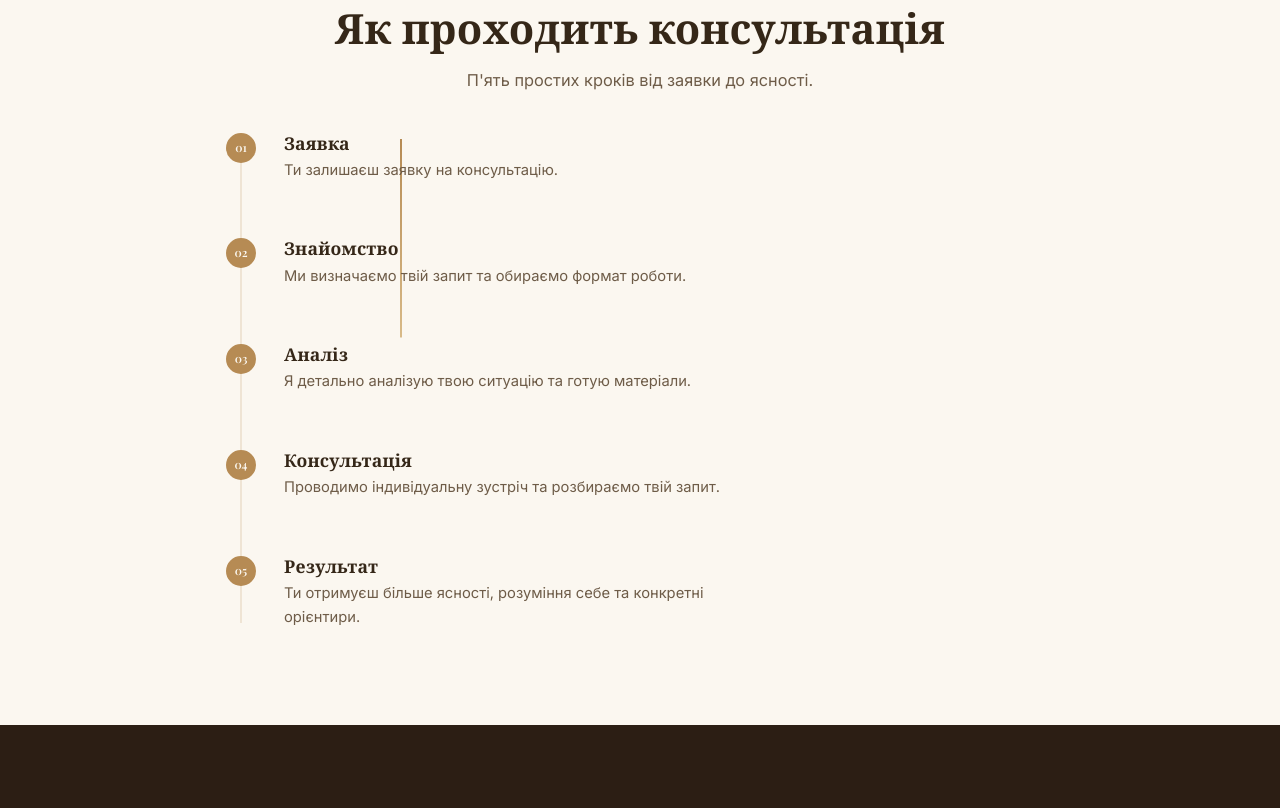
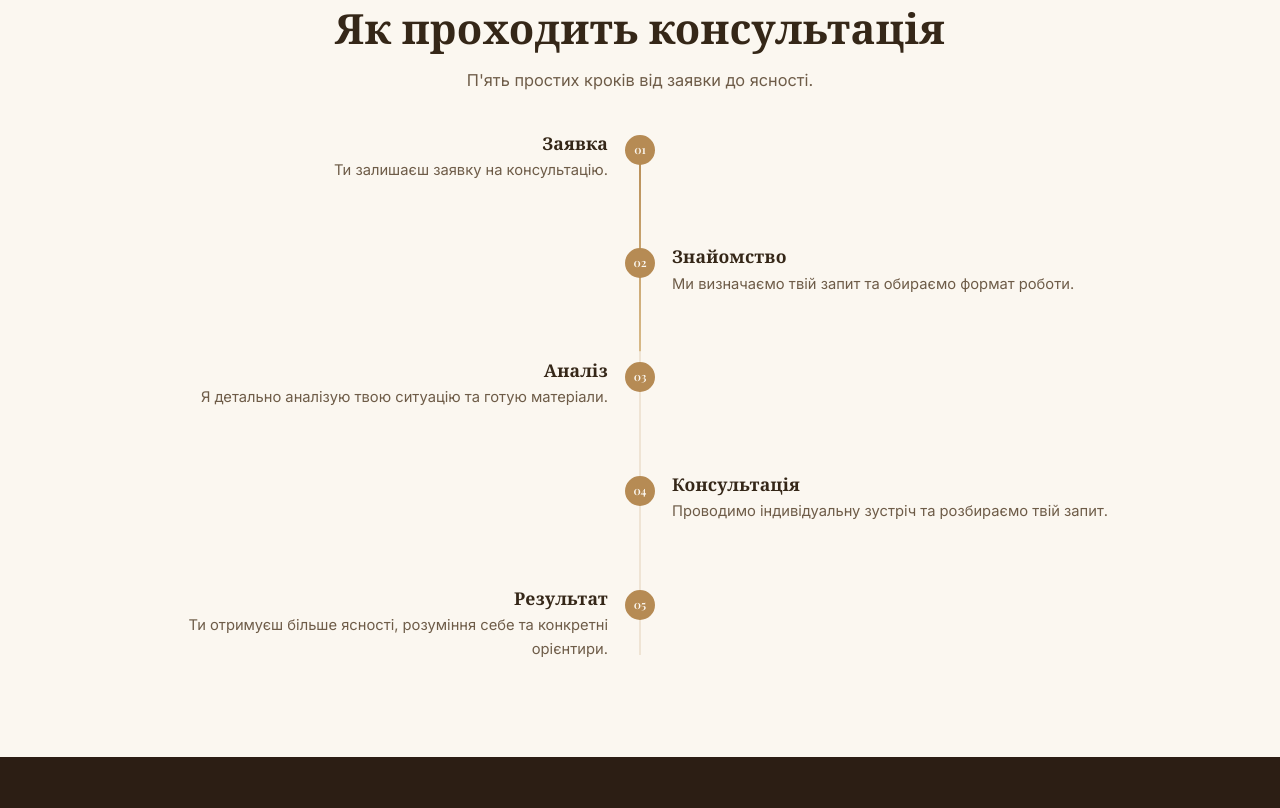
Before and after one commit to BogdanFrundin/alina-astrolog, a plain HTML site: page index.html in a window 1280 px wide. Shown: the part 3152-3960 px from the top of the page. Drawn offline with nearby package versions, Linux system fonts and the light colour scheme; a web font is replaced by a local one.

Commit message:
Rework "Як проходить консультація" desktop layout into a centered zigzag
Previously the timeline was pinned to a fixed left offset (line at
left:160px inside the 1200px container), leaving a large empty gap on
the right on wide screens. From 960px the line now sits at the exact
horizontal center; odd steps (01/03/05) render text-right-aligned to
its left, even steps (02/04) render text-left-aligned to its right,
using the existing data-step attributes for placement. Dots/colors/
fonts unchanged — only the desktop arrangement changed.

```diff
--- a/index.html
+++ b/index.html
@@ -1056,6 +1056,57 @@ footer.site-footer .foot-note{ opacity: 0.6; margin-top: 6px; }
   .services-hint{ display: none; }
 }
 
+/* Timeline: zigzag around a centered gold line on wider screens */
+@media (min-width: 960px){
+  .timeline{ padding-left: 0; }
+  .timeline-track{ left: 50%; transform: translateX(-50%); }
+
+  .timeline-item{
+    position: relative;
+    display: grid;
+    grid-template-columns: 1fr 1fr;
+    column-gap: 64px;
+    align-items: start;
+    padding-bottom: 64px;
+  }
+  .timeline-dot{
+    left: 50%;
+    top: 2px;
+    transform: translateX(-50%);
+  }
+  .timeline-num-col{ grid-row: 1; }
+  .timeline-content{ grid-row: 1; max-width: none; }
+
+  /* Odd steps (01, 03, 05): text hugs the line from the left, dot sits to its right */
+  .timeline-item[data-step="1"] .timeline-content,
+  .timeline-item[data-step="3"] .timeline-content,
+  .timeline-item[data-step="5"] .timeline-content{
+    grid-column: 1;
+    text-align: right;
+  }
+  .timeline-item[data-step="1"] .timeline-num-col,
+  .timeline-item[data-step="3"] .timeline-num-col,
+  .timeline-item[data-step="5"] .timeline-num-col{
+    grid-column: 2;
+  }
+  .timeline-item[data-step="1"] p,
+  .timeline-item[data-step="3"] p,
+  .timeline-item[data-step="5"] p{
+    margin-left: auto;
+  }
+
+  /* Even steps (02, 04): text hugs the line from the right, dot sits to its left */
+  .timeline-item[data-step="2"] .timeline-content,
+  .timeline-item[data-step="4"] .timeline-content{
+    grid-column: 2;
+    text-align: left;
+  }
+  .timeline-item[data-step="2"] .timeline-num-col,
+  .timeline-item[data-step="4"] .timeline-num-col{
+    grid-column: 1;
+  }
+}
+
 /* ============================================================
    BREAKPOINTS — DESKTOP NAV (>=1080px)
    ============================================================ */
@@ -1078,13 +1129,6 @@ footer.site-footer .foot-note{ opacity: 0.6; margin-top: 6px; }
   .testi-scroller{ display: grid; grid-template-columns: repeat(3, 1fr); overflow: visible; padding: 4px 0 10px; margin: 0; }
   .testi-card{ flex-basis: auto; }
   .testi-dots{ display: none; }
-
-  .timeline{ padding-left: 0; }
-  .timeline-item{ display: flex; gap: 40px; padding-bottom: 56px; }
-  .timeline-track, .timeline-fill{ left: 160px; }
-  .timeline-dot{ left: 146px; }
-  .timeline-num-col{ width: 120px; flex-shrink: 0; padding-left: 44px; }
-  .timeline-content{ padding-left: 44px; }
 }
 
 /* ============================================================
```
